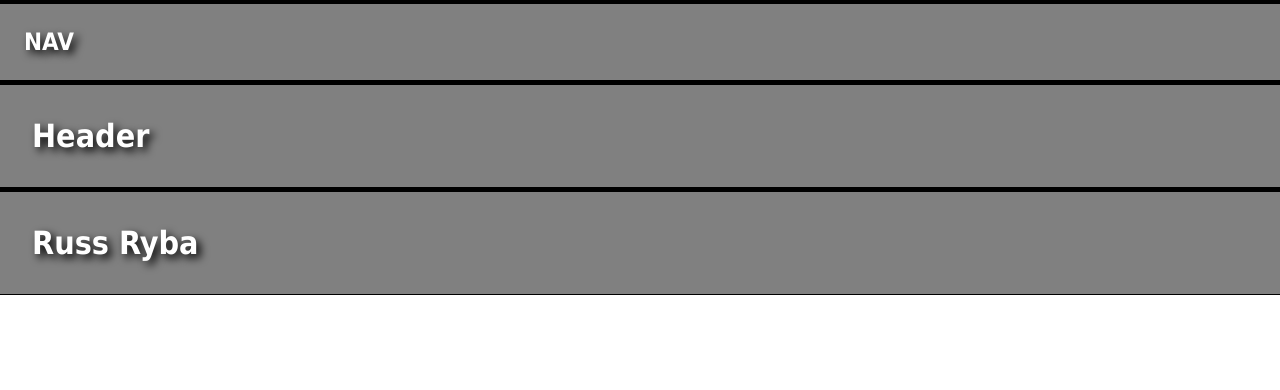
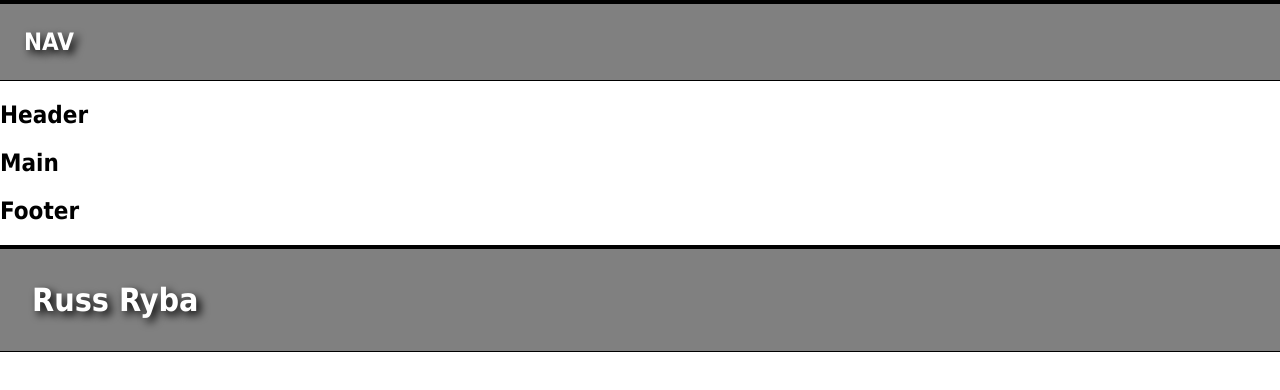
Before and after one commit to TheSpiffiest/resume-page, a plain HTML site: page index.html in a window 1280 px wide. Drawn offline with Linux system fonts and the light colour scheme.

Commit message:
Added framework sections

```diff
--- a/index.html
+++ b/index.html
@@ -31,8 +31,14 @@
         <h1>NAV</h1>
     </nav>
     <header>
-        <h1>Header</h1>
+        <h2>Header</h2>
     </header>
+    <main>
+        <h2>Main</h2>
+    </main>
+    <footer>
+        <h2>Footer</h2>
+    </footer>
     <h1>Russ Ryba</h1>
 
 
```
